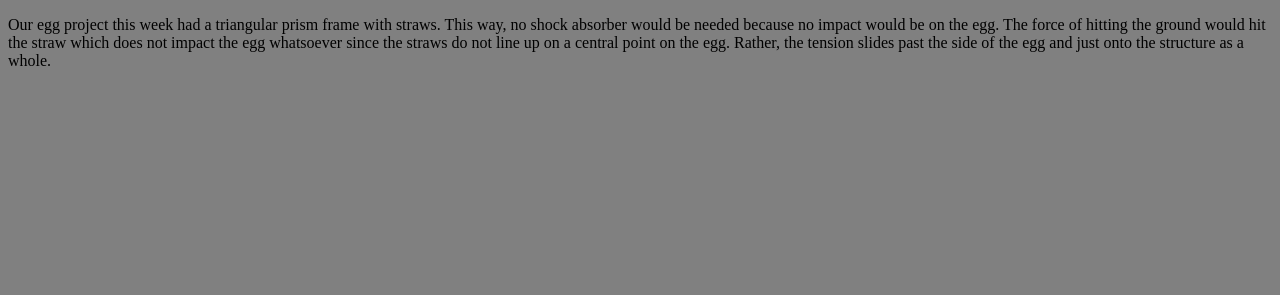
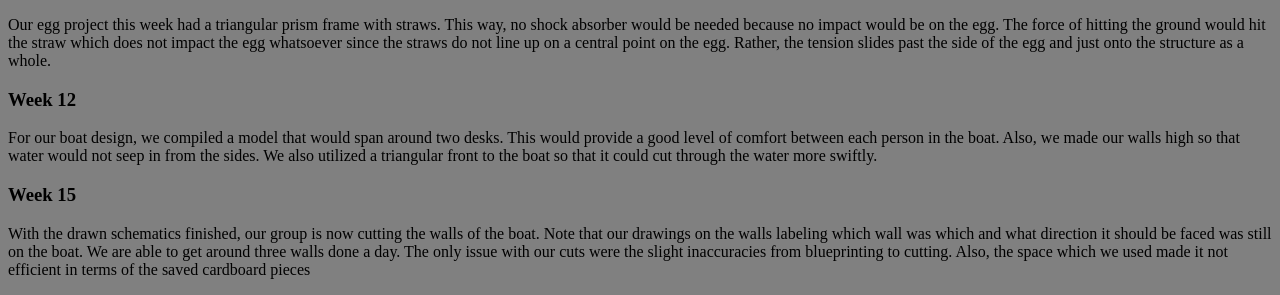
Before and after one commit to IMBRADY/Engineering, a plain HTML site: page index.html in a window 1280 px wide. Shown: the part 3555-3850 px from the top of the page. Before the commit the page ends 3641 px from the top, so only its background shows below. Drawn offline with Linux system fonts and the light colour scheme.

Commit message:
w15 update

```diff
--- a/index.html
+++ b/index.html
@@ -135,5 +135,17 @@
             Week 10
         </h3>
         <p> Our egg project this week had a triangular prism frame with straws. This way, no shock absorber would be needed because no impact would be on the egg. The force of hitting the ground would hit the straw which does not impact the egg whatsoever since the straws do not line up on a central point on the egg. Rather, the tension slides past the side of the egg and just onto the structure as a whole.</p>
+        <h3>
+            Week 12
+        </h3>
+        <p>
+            For our boat design, we compiled a model that would span around two desks. This would provide a good level of comfort between each person in the boat. Also, we made our walls high so that water would not seep in from the sides. We also utilized a triangular front to the boat so that it could cut through the water more swiftly.
+        </p>
+        <h3>
+            Week 15
+        </h3>
+        <p>
+            With the drawn schematics finished, our group is now cutting the walls of the boat. Note that our drawings on the walls labeling which wall was which and what direction it should be faced was still on the boat. We are able to get around three walls done a day. The only issue with our cuts were the slight inaccuracies from blueprinting to cutting. Also, the space which we used made it not efficient in terms of the saved cardboard pieces
+        </p>
     </body>
 </html>
```
